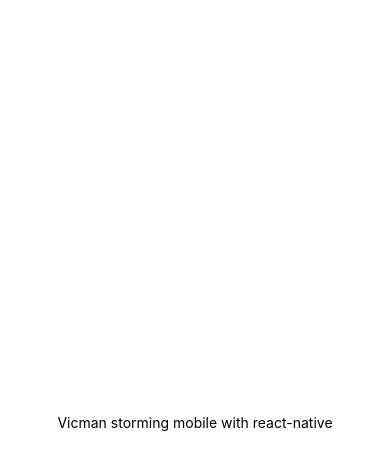
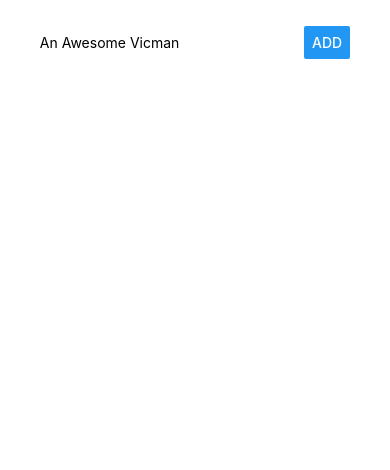
Before and after one commit to Vicman2/React_Native_Tutorial, a React Native app: screen / in a window 390 px wide. Shown: the top 470 px of the page. Built offline with nearby package versions, Linux system fonts and the light colour scheme.

Commit message:
Added Displaying outputs

```diff
--- a/App.js
+++ b/App.js
@@ -1,21 +1,77 @@
 import { StatusBar } from 'expo-status-bar';
-import React from 'react';
-import { StyleSheet, Text, View } from 'react-native';
+import React, {Component} from 'react';
+import { StyleSheet, Text, View, TextInput, Button } from 'react-native';
 
-export default function App() {
-  return (
-    <View style={styles.container}>
-      <Text>Vicman storming mobile with react-native</Text>
-      <StatusBar style="auto" />
-    </View>
-  );
+
+
+class App extends Component{
+  state ={
+    placeName:"",
+    places : []
+  }
+  placeNameChangeHandler = (val) => {
+    this.setState({
+      placeName: val
+    })
+  }
+  placeSubmiteHandler= () => {
+    if(this.state.placeName.trim() === ""){
+      return;
+    }
+    this.setState(prevState => {
+      return {
+        places: prevState.places.concat(prevState.placeName)
+      }
+    })
+  }
+  render(){
+    const placesOutput = this.state.places.map((place, index) => {
+      return(
+        <Text key={index}> {place} </Text>
+      )
+    })
+    return (
+      <View style={styles.container}>
+        <View style={styles.InputContainer}>
+          <TextInput
+          placeholder="An Awesome Vicman"
+          style={styles.placeInput}
+          value={this.state.placeName}
+          onChangeText={this.placeNameChangeHandler}/>
+          <Button
+          style={styles.placeButton}
+          title="Add"
+          onPress={this.placeSubmiteHandler}
+          />
+        </View>
+        <View>
+          {placesOutput}
+        </View>
+      </View>
+    );
+  }
 }
+export default App
 
 const styles = StyleSheet.create({
   container: {
     flex: 1,
+    padding:26,
     backgroundColor: '#fff',
     alignItems: 'center',
-    justifyContent: 'center',
+    justifyContent: 'flex-start',
   },
+  InputContainer: {
+    // flex:1,
+    width:'100%',
+    flexDirection:'row',
+    justifyContent:'space-around',
+    alignItems:'center'
+  },
+  placeInput:{
+    width: "70%"
+  },
+  placeButton: {
+    width:"30%"
+  }
 });
```
